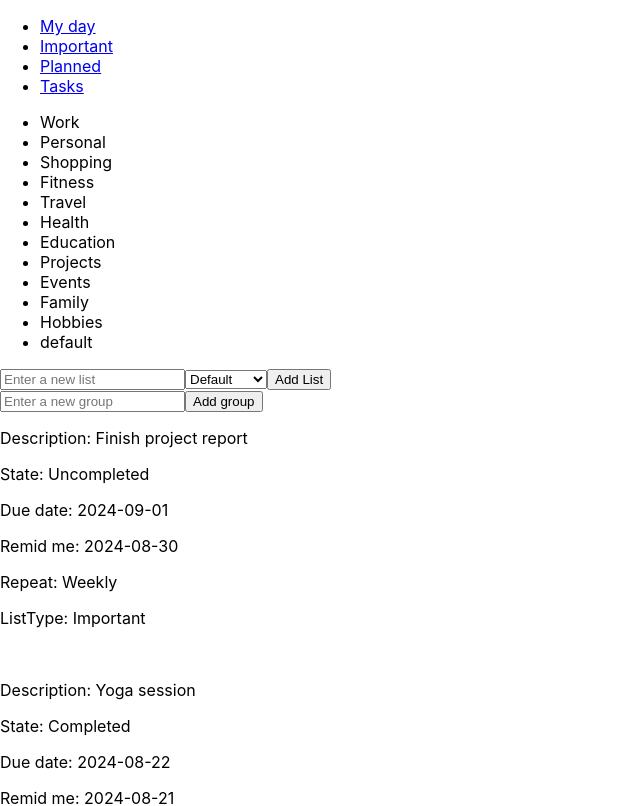
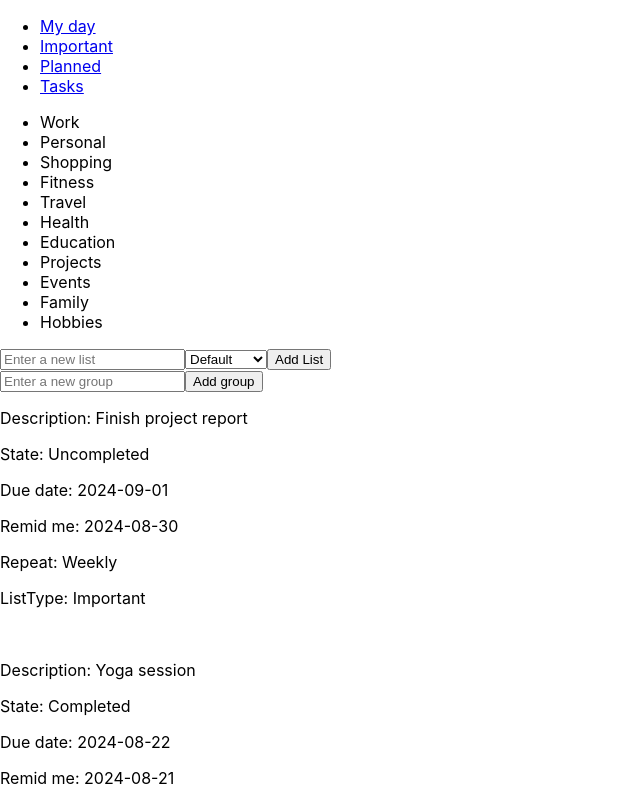
Before and after one commit to romanmicuda/task-managment-app, a React (Create React App) app: page /filter/Important in a window 1280 px wide. Shown: the top 806 px of the page, without its empty margins (0-640 px from the left). Built offline with nearby package versions, Linux system fonts and the light colour scheme.

Commit message:
fix: remove default group

```diff
--- a/package.json
+++ b/package.json
@@ -21,6 +21,7 @@
     "react-router-dom": "^6.26.1",
     "react-scripts": "5.0.1",
     "react-toastify": "^10.0.5",
+    "task-managment-app": "file:",
     "typescript": "^4.9.5",
     "web-vitals": "^2.1.4"
   },
--- a/src/component/TodoProvider.tsx
+++ b/src/component/TodoProvider.tsx
@@ -8,10 +8,7 @@ const TodoContext = createContext<TodoContextType | undefined>(undefined);
 export const TodoProvider: React.FC<{ children: ReactNode }> = ({
   children,
 }) => {
-  const [groups, setGroups] = useState<Group[]>([
-    ...mockData,
-    { name: "default", groupList: [{ name: "default", lists: [] }] },
-  ]);
+  const [groups, setGroups] = useState<Group[]>([...mockData]);
   return (
     <TodoContext.Provider value={{ groups, setGroups }}>
       {children}
```
Also changed, not shown: 1 other file (tests, documents, lock files or other folders).
